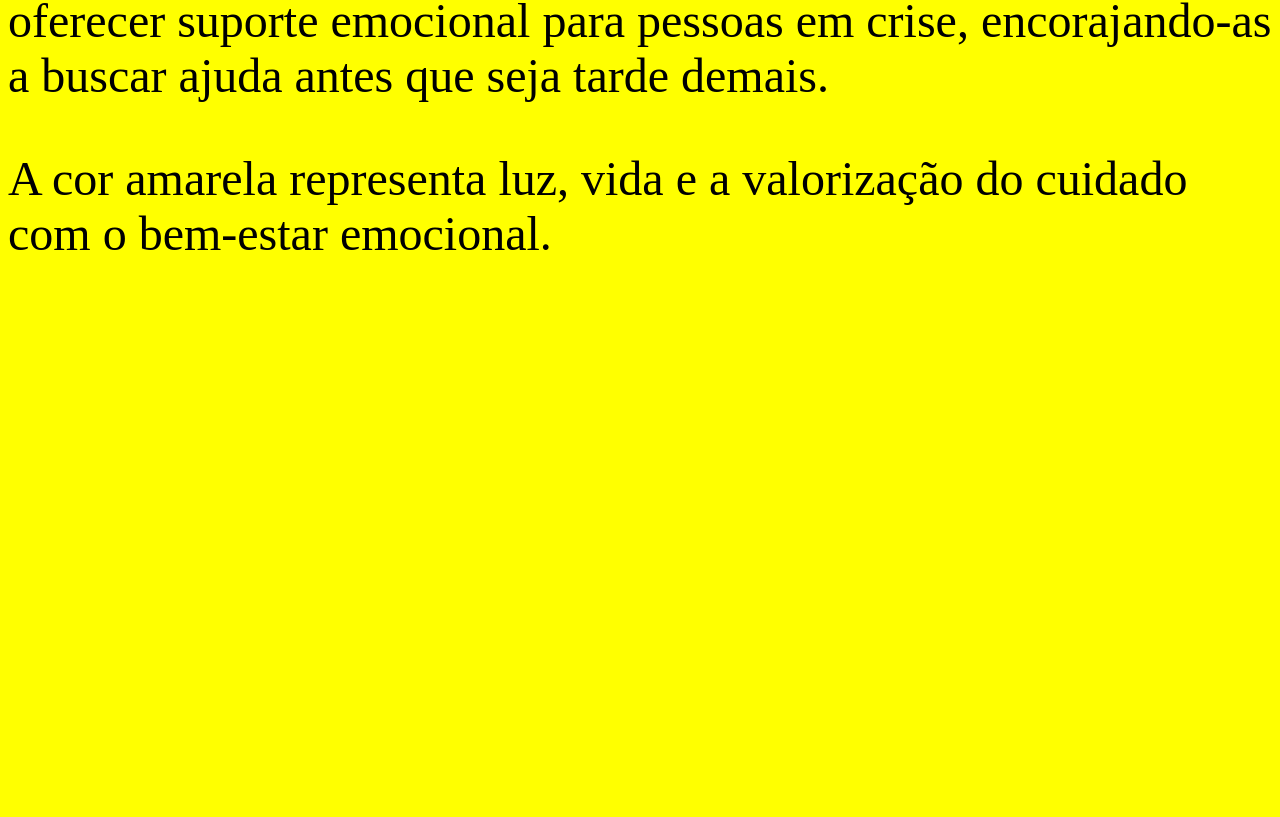
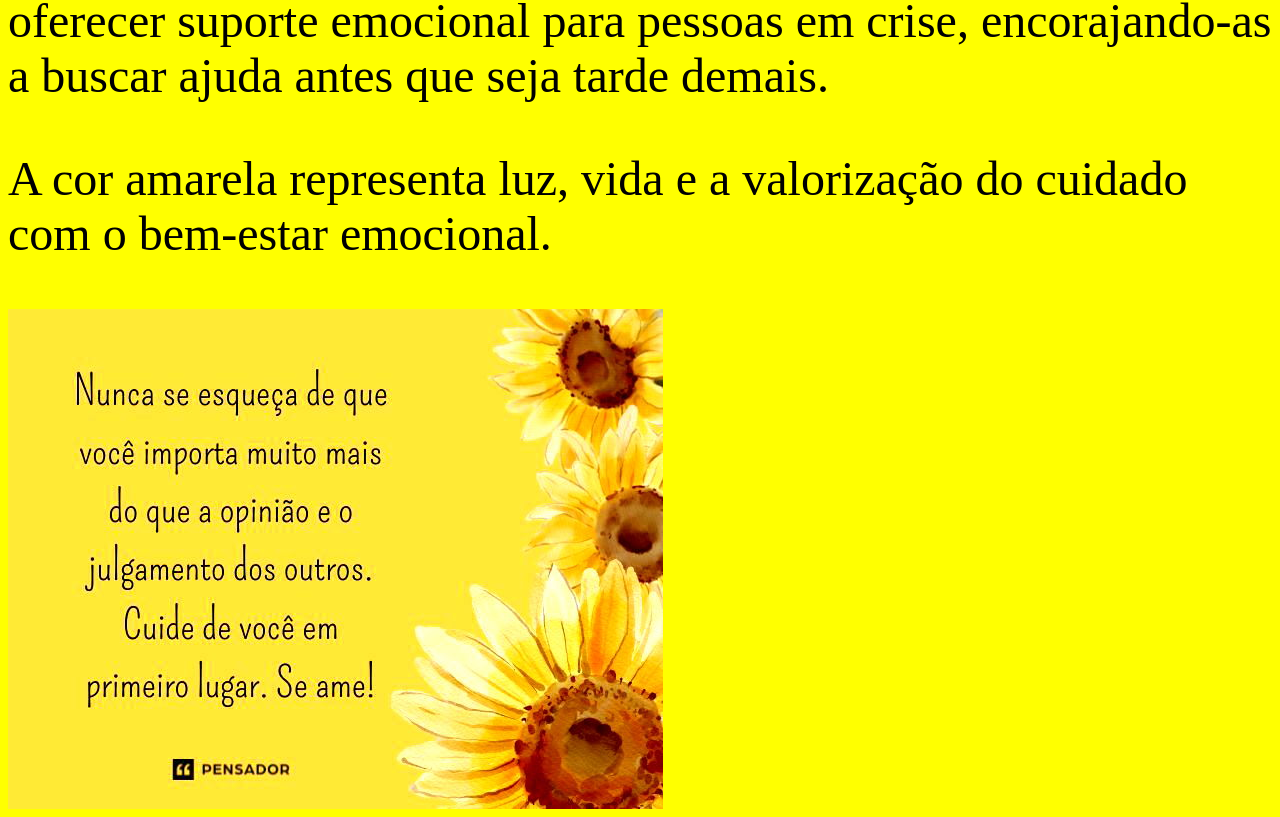
Before and after one commit to matheus-stack/setembro-amarelo, a plain HTML site: page index.html in a window 1280 px wide. Shown: the part 3163-3980 px from the top of the page. Before the commit the page ends 3472 px from the top, so only its background shows below. Drawn offline with Linux system fonts and the light colour scheme.

Commit message:
Update index.html

```diff
--- a/index.html
+++ b/index.html
@@ -27,3 +27,5 @@
 
 <p>          A cor amarela representa luz, vida e a valorização do cuidado com o bem-estar emocional.</p>
 </FONT>
+
+ <img id = "imagem02" src = "voce_importa.jpg">
```
